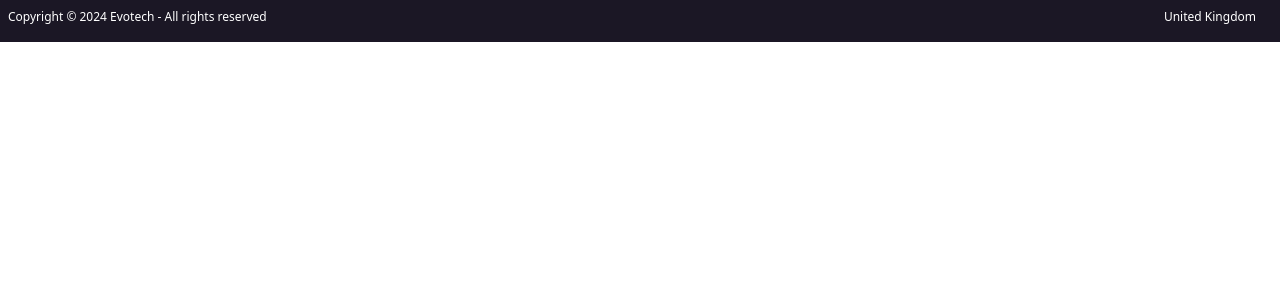
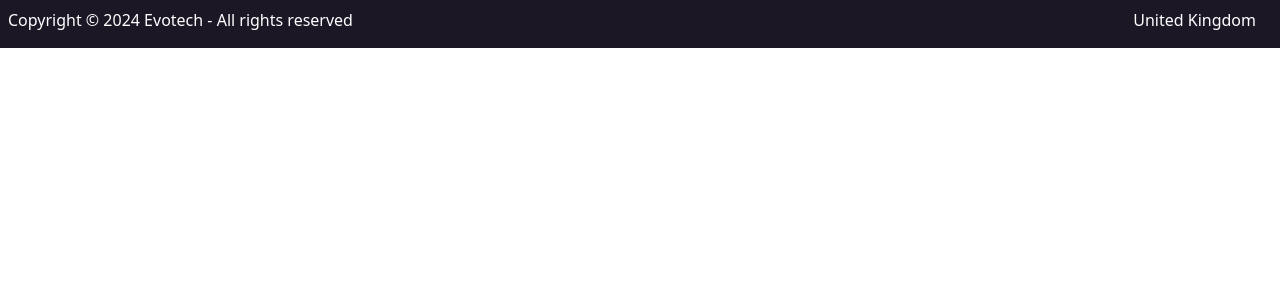
Before and after one commit to aston-cs2tp-evotech/evotech, a PHP site: page /view/footer.php in a window 1280 px wide. Shown: the top 300 px of the page. Run offline with PHP 8.4, Linux system fonts and the light colour scheme.

Commit message:
footer remvoed font size

```diff
--- a/view/css/footer.css
+++ b/view/css/footer.css
@@ -63,7 +63,4 @@ body { margin: 0; padding: 0;
     display: flex;
     align-items: center;
     padding-top: 1dvh;
-    font-size: 1.5dvh;
-
-
 }
```
